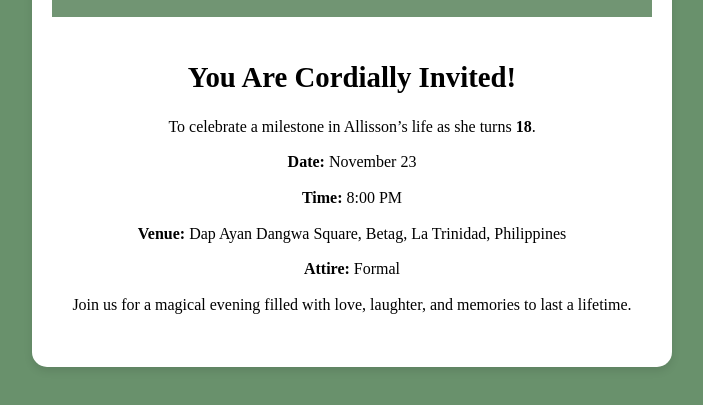
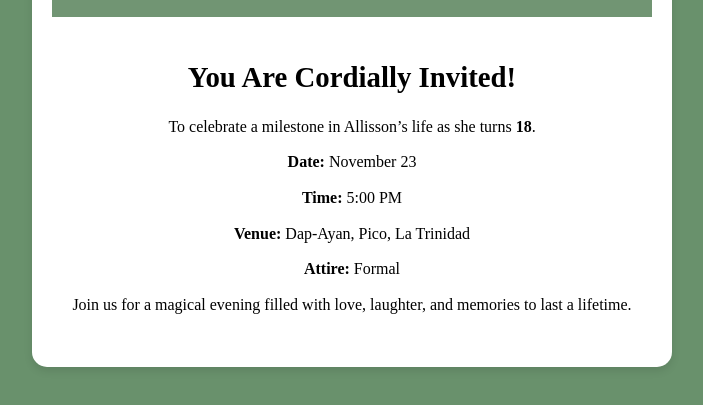
Before and after one commit to Xiolongbao/Allisson-s-18th-Bday, a plain HTML site: page index.html in a window 1280 px wide. Shown: the part 171-576 px from the top of the page, without its empty margins (288-991 px from the left). Drawn offline with Linux system fonts and the light colour scheme.

Commit message:
index.html

```diff
--- a/index.html
+++ b/index.html
@@ -86,8 +86,8 @@
       <h2>You Are Cordially Invited!</h2>
       <p>To celebrate a milestone in Allisson’s life as she turns <span class="highlight">18</span>.</p>
       <p><strong>Date:</strong> November 23</p>
-      <p><strong>Time:</strong> 8:00 PM</p>
-      <p><strong>Venue:</strong> Dap Ayan Dangwa Square, Betag, La Trinidad, Philippines</p>
+      <p><strong>Time:</strong> 5:00 PM</p>
+      <p><strong>Venue:</strong>  Dap-Ayan, Pico, La Trinidad</p>
       <p><strong>Attire:</strong> Formal</p>
       <p>Join us for a magical evening filled with love, laughter, and memories to last a lifetime.</p>
     </div>
```
